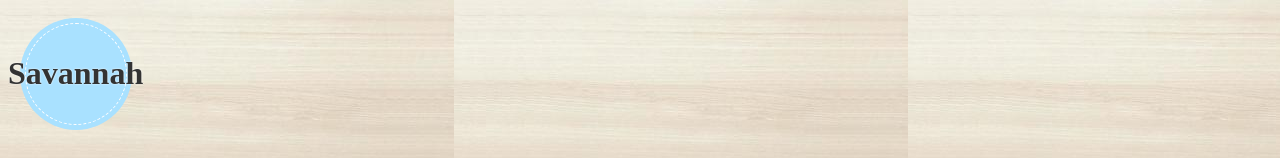
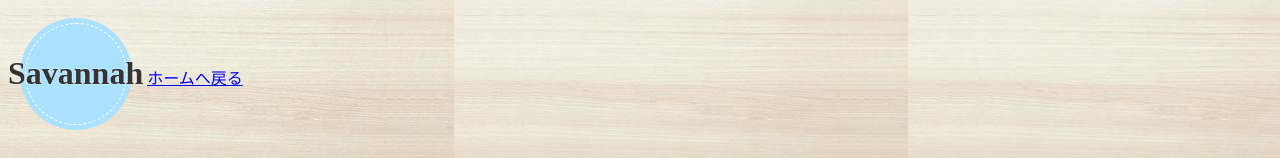
Before and after one commit to keruto-kelt/urban-disco, a plain HTML site: page account.html in a window 1280 px wide. Shown: the top 158 px of the page. Drawn offline with Linux system fonts and the light colour scheme.

Commit message:
Add link to return home in account.html

```diff
--- a/account.html
+++ b/account.html
@@ -8,6 +8,8 @@
 </head>
 <body onload="load()">
     <h1>Savannah</h1>
+    <a href="https://keruto-kelt.github.io/urban-disco/index.html">ホームへ戻る</a>
+    <br>
     <p>とりあえず遊び代入力欄</p>
     <input type="text" id="now1" size="10" class="excel-cell">
     <input value="送信" type="button" onclick="send()" />
```
